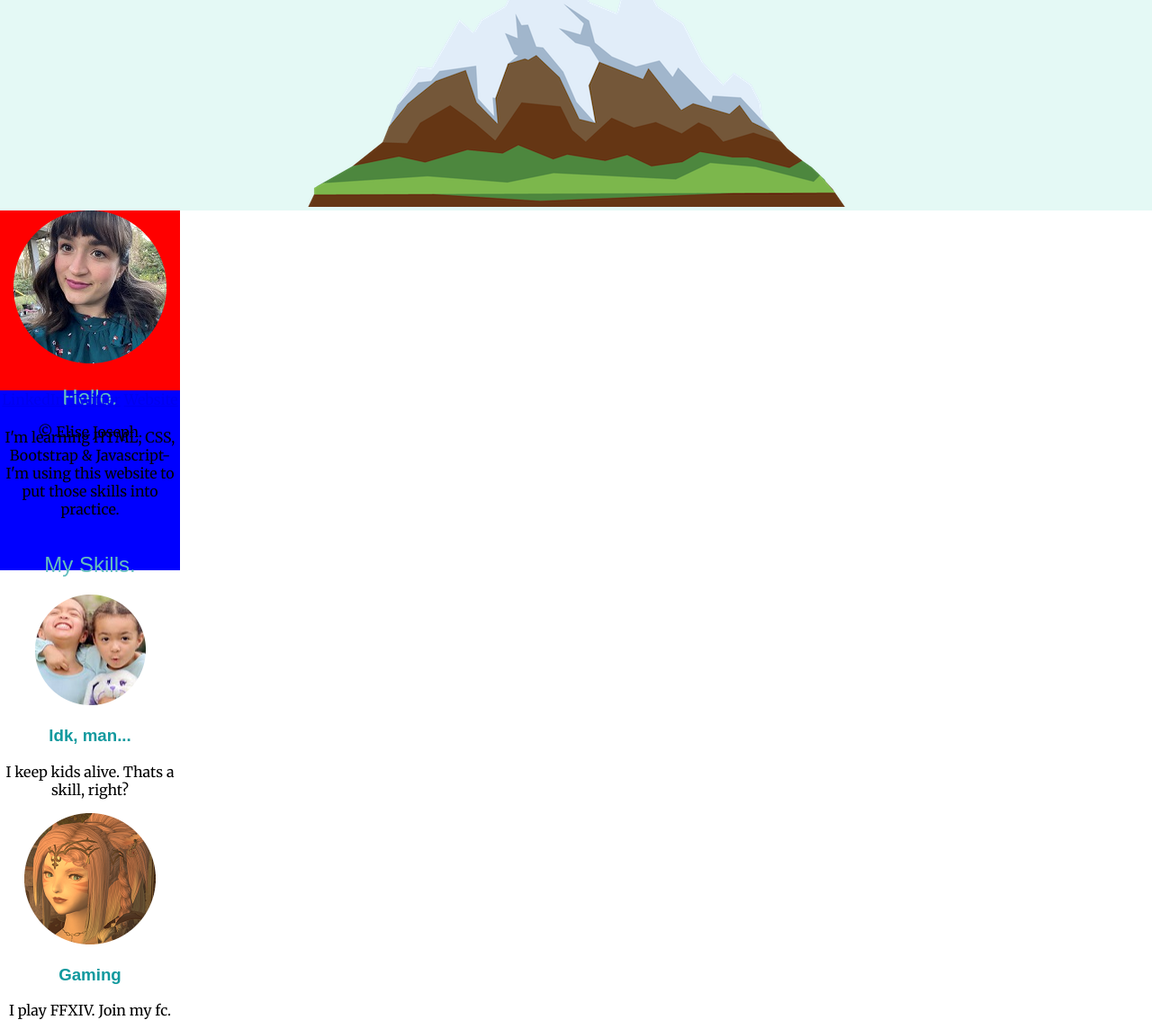
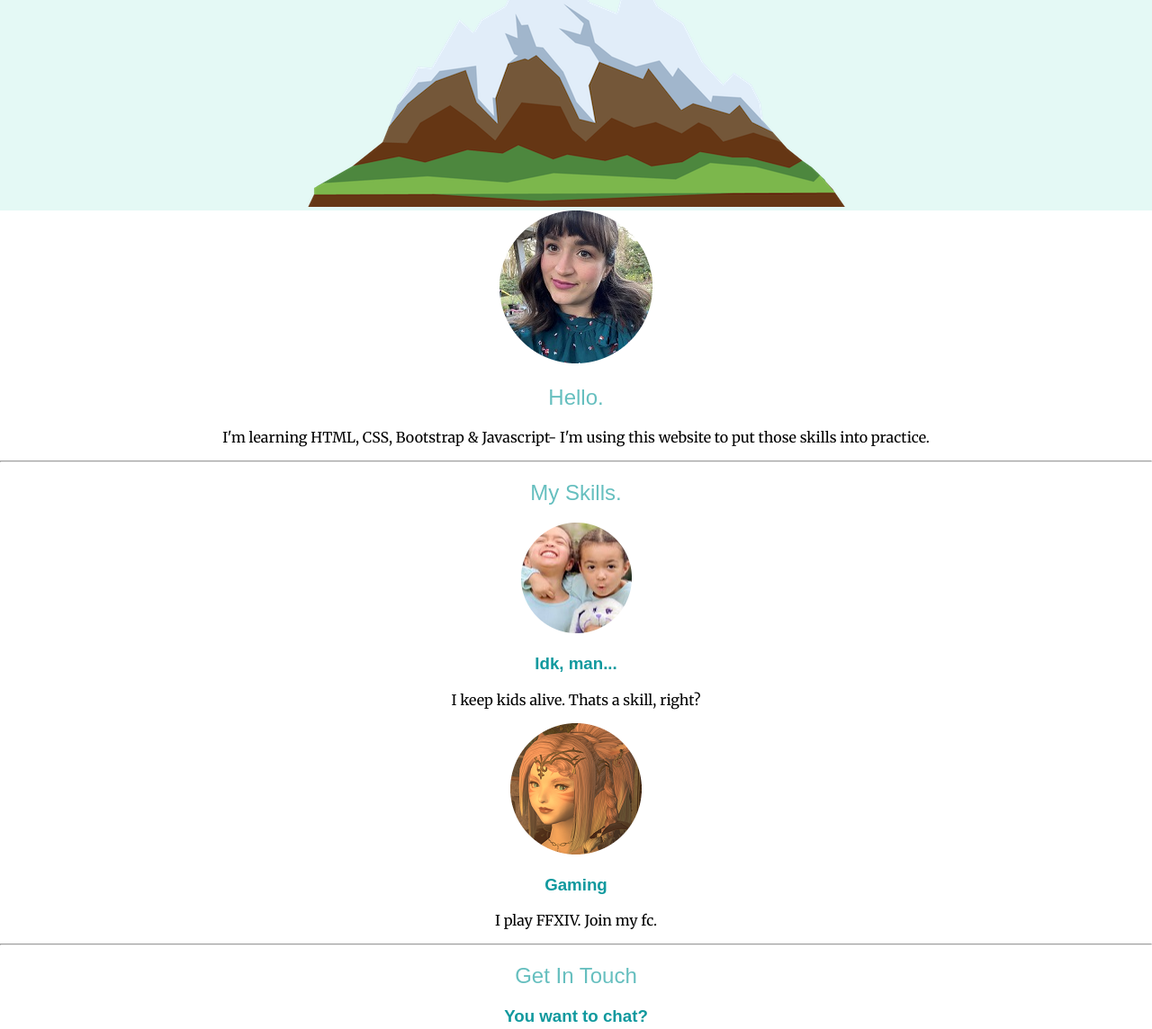
Before and after one commit to Mewcake/Elise-Joseph, a plain HTML site: page index.html in a window 1280 px wide. Shown: the part 525-1669 px from the top of the page at 90% size. Drawn offline with Linux system fonts and the light colour scheme.

Commit message:
Update styles.css

```diff
--- a/css/styles.css
+++ b/css/styles.css
@@ -29,17 +29,6 @@ h3 {
   padding-top: 100px
 }
 
-.middle-container {
-  background-color: red;
-  width: 200px;
-  height: 200px;
-}
-
-.bottom-container {
-  background-color: blue;
-  width: 200px;
-  height: 200px;
-}
 
 
 
```
